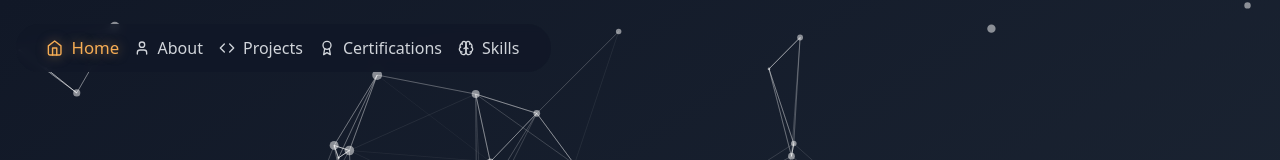
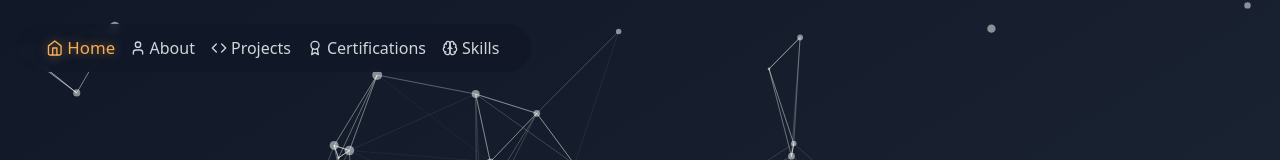
Before and after one commit to mejan007/portfolio-site, a React (Vite) app: page / in a window 1280 px wide. Shown: the top 160 px of the page. Built offline with nearby package versions, Linux system fonts and the light colour scheme.

Commit message:
fixing gaps

```diff
--- a/src/App.tsx
+++ b/src/App.tsx
@@ -556,7 +556,7 @@ function App() {
                   <button
                     key={name}
                     onClick={() => scrollToSection(ref, id)}
-                    className={`nav-item flex items-center gap-2 text-gray-300 hover:text-amber-400 transition-colors ${
+                    className={`nav-item flex items-center gap-1 text-gray-300 hover:text-amber-400 transition-colors ${
                       activeSection === id ? 'active' : ''
                     }`}
                   >
```
